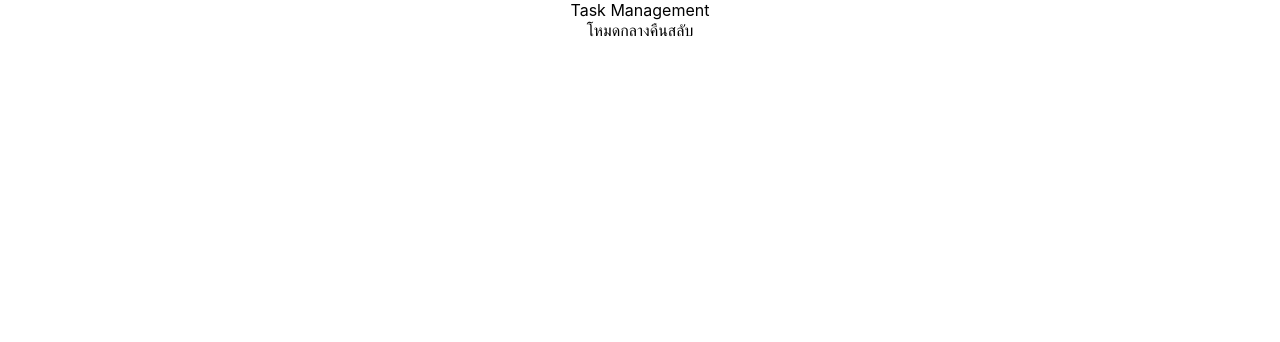
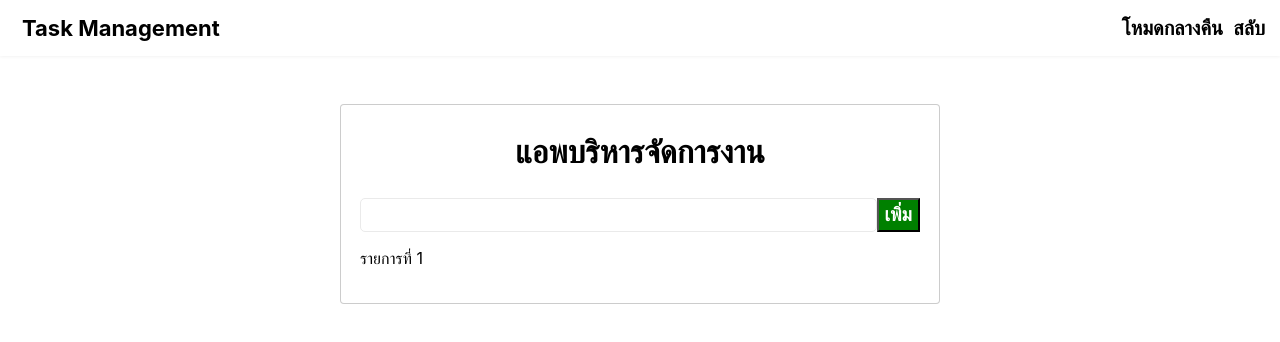
Before and after one commit to Ponlaput/react-task-app, a React (Create React App) app: page / in a window 1280 px wide. Shown: the top 342 px of the page. Built offline with nearby package versions, Linux system fonts and the light colour scheme.

Commit message:
update all

```diff
--- a/src/App.css
+++ b/src/App.css
@@ -1,38 +1,12 @@
-.App {
-  text-align: center;
+.App{
+  min-height: 100hv;
 }
 
-.App-logo {
-  height: 40vmin;
-  pointer-events: none;
+.container{
+  background: #fff;
+  padding:1.2rem;
+  margin:3rem auto;
+  max-width: 35rem;
+  border: 1px solid rgba(0, 0, 0, 0.2);
+  border-radius: 0.25rem;
 }
-
-@media (prefers-reduced-motion: no-preference) {
-  .App-logo {
-    animation: App-logo-spin infinite 20s linear;
-  }
-}
-
-.App-header {
-  background-color: #282c34;
-  min-height: 100vh;
-  display: flex;
-  flex-direction: column;
-  align-items: center;
-  justify-content: center;
-  font-size: calc(10px + 2vmin);
-  color: white;
-}
-
-.App-link {
-  color: #61dafb;
-}
-
-@keyframes App-logo-spin {
-  from {
-    transform: rotate(0deg);
-  }
-  to {
-    transform: rotate(360deg);
-  }
-}
--- a/src/App.js
+++ b/src/App.js
@@ -7,6 +7,10 @@
   return (
     <div className="App">
       <Header/>
+      <div className='container'>
+        <AddForm/>
+        <Item/>
+      </div>
     </div>
   );
 }
--- /dev/null
+++ b/src/components/AddForm.css
@@ -0,0 +1,28 @@
+h2{
+    font-size: 2rem;
+    text-align: center;
+    color:black;
+    margin-top: 0.5rem;
+}
+.form-control{
+    display: flex;
+    justify-content: center;
+}
+.text-input{
+    flex-grow: 1;
+    padding: 5px 5px;
+    border: 1px solid #eaeaea;
+    border-radius: 5px;
+    font-size: 19px;
+}
+.text-input:focus{
+    outline: none;
+}
+
+.submit-btn{
+    background:green;
+    color:white;
+    font-weight: bold;
+    cursor:pointer;
+    font-size: 1.2rem;
+}
--- a/src/components/AddForm.js
+++ b/src/components/AddForm.js
@@ -1,11 +1,15 @@
+import "./AddForm.css";
 export default function AddForm(){
     return(
         <>
-        <h2>แบบฟอร์มจัดการงาน</h2>
+        <h2>แอพบริหารจัดการงาน</h2>
         <form className="form-group">
+            <div className="form-control">
             <input type="text" className="text-input"/>
             <button type="submit" className="submit-btn">เพิ่ม</button>
+            </div>
         </form>
+
         </>
     )
 }
--- /dev/null
+++ b/src/components/Header.css
@@ -0,0 +1,24 @@
+header{
+    min-height: 20px;
+    display: flex;
+    align-items: center;
+    justify-content: space-between;
+    padding: 15px;
+    font-weight: bold;
+    box-shadow: 0 1px 3px rgb(0, 0, 0,0.05);
+}
+.logo{
+    display: flex;
+    align-items: center;
+}
+.logo span{
+    font-size: 22px;
+    margin-left: 7px;
+    cursor: pointer;
+}
+.theme-container span{
+    font-size: 20px;
+    margin-bottom: 100px;
+    cursor: pointer;
+    margin-left: 10px;
+}
--- a/src/components/Header.js
+++ b/src/components/Header.js
@@ -1,3 +1,4 @@
+import "./Header.css";
 export default function Header(){
     return(
         <header>
--- a/src/components/item.js
+++ b/src/components/item.js
@@ -1,3 +1,4 @@
+import "./item.css";
 export default function Item(){
     return(
         <>
```
Also changed, not shown: src/components/item.css (added).
